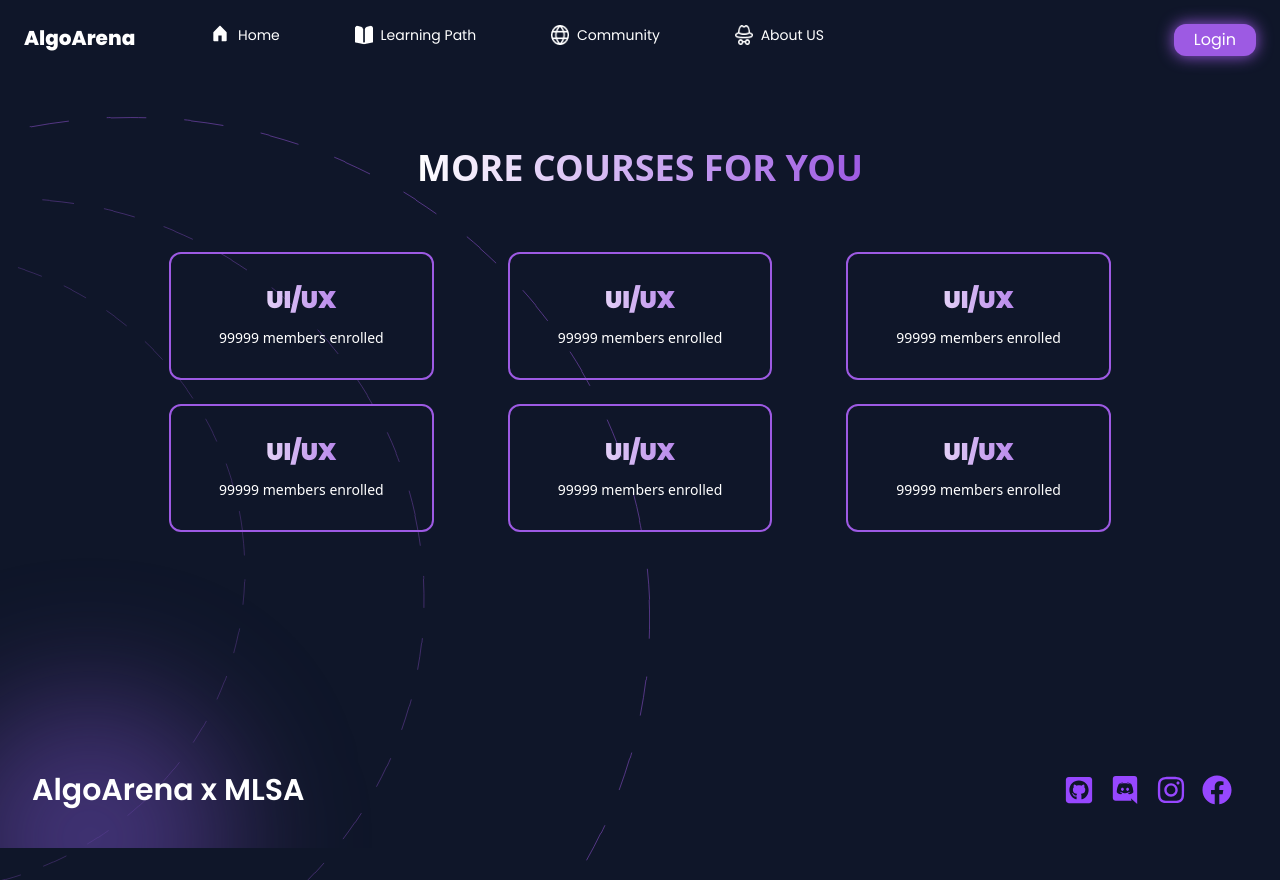
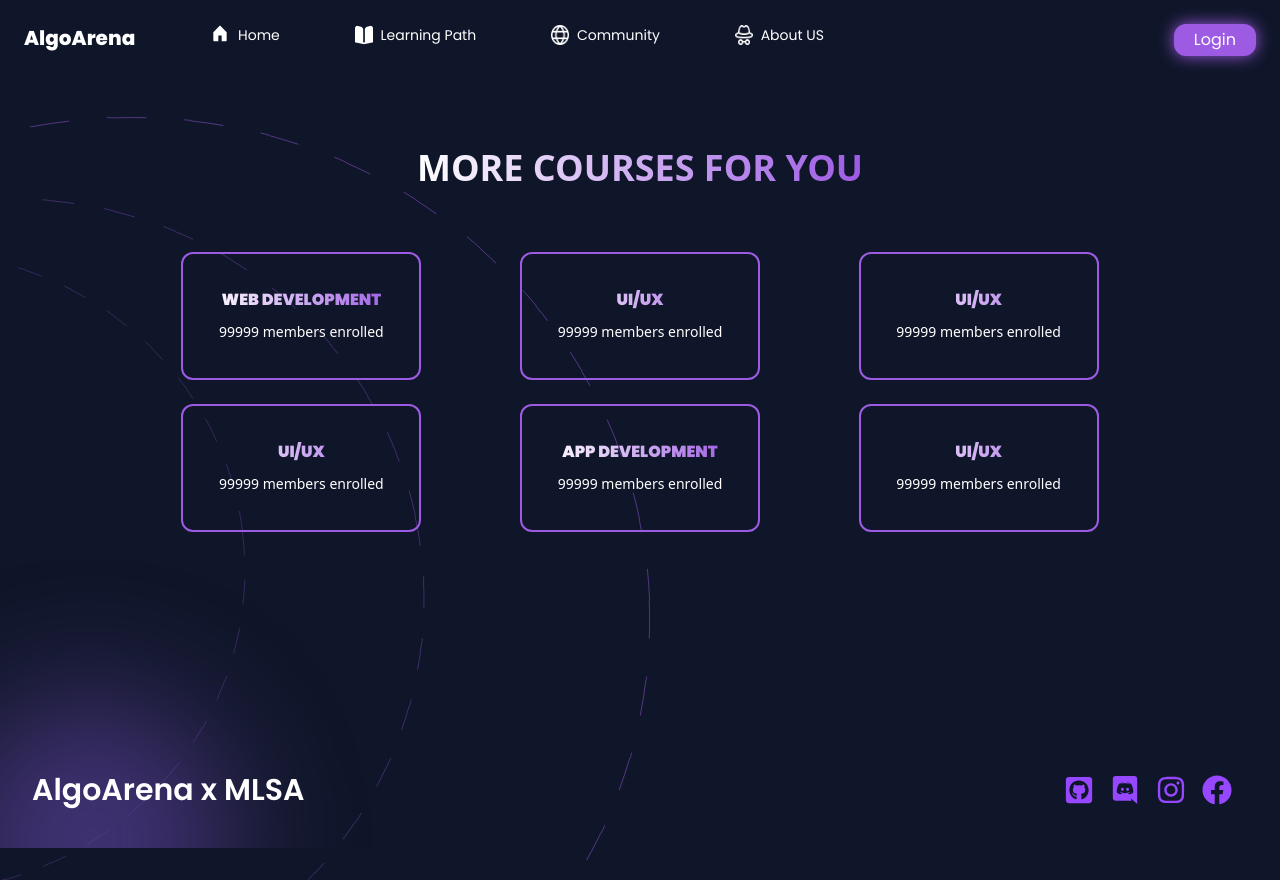
Before and after one commit to MLSAKIIT/AlgoArena, a Next.js app: page /dashboard in a window 1280 px wide. Built offline with nearby package versions, Linux system fonts and the light colour scheme.

Commit message:
added dashboard BG and lower half of the dashboard

```diff
--- a/src/components/dashboard/Dashboard.jsx
+++ b/src/components/dashboard/Dashboard.jsx
@@ -7,7 +7,7 @@ import Title from "../ui/Title";
 import SortCourses from "./SortCourses";
 
 
-export default function Dashboard({username}) {
+export default function Dashboard() {
   return (
 
       <div className="overflow-hidden min-h-screen top-auto flex-auto xl:max-w-full  px-5 lg:max-w-7xl md:max-w-5xl">
@@ -50,17 +50,18 @@ export default function Dashboard({username}) {
         <SortCourses></SortCourses>
 
           <div className=" box-border lg:w-4/5 m-auto sm:auto-cols-max mt-12 gap-6 sm:grid sm:grid-cols-3 lg:px-auto md:px-auto flex sm:overflow-visible  overflow-scroll whitespace-nowrap no-scrollbar py-4 w-11/12 ">
+            <DashCoursesCard title="WEB DEVELOPMENT" members="99999"></DashCoursesCard>
             <DashCoursesCard title="UI/UX" members="99999"></DashCoursesCard>
             <DashCoursesCard title="UI/UX" members="99999"></DashCoursesCard>
             <DashCoursesCard title="UI/UX" members="99999"></DashCoursesCard>
-            <DashCoursesCard title="UI/UX" members="99999"></DashCoursesCard>
-            <DashCoursesCard title="UI/UX" members="99999"></DashCoursesCard>
+            <DashCoursesCard title="APP DEVELOPMENT" members="99999"></DashCoursesCard>
             <DashCoursesCard title="UI/UX" members="99999"></DashCoursesCard>
           </div>
-          <div className="overflow-hidden pt-32 sm:mb-0 mb-5 w-screen min-w-[100vw] max-w-full ">
+
+          <div className="overflow-hidden pt-32 sm:mb-[-25px] mb-5 w-screen min-w-[100vw] max-w-full z-30">
             <Socials></Socials>
           </div>
         </div>
-      </div>
-  );
+      </div>
+  );
 }
--- a/src/components/dashboard/Dashcard.jsx
+++ b/src/components/dashboard/Dashcard.jsx
@@ -2,12 +2,12 @@
 
 export default function DashCoursesCard({ title,members }) {
   return (
-        <div className="box-border lg:min-w-48 md:min-w-32 sm:min-w-20 text-center self-center justify-self-center max-w-max lg:py-8 lg:px-12 sm:py-4 sm:px-5 px-6 py-4 border-[#9d5ae3] rounded-xl border-2 hover:shadow-[0_0_16px_3px_#4a0f87] h-20 md:h-32 cursor-pointer z-30 hover:scale-105 transition-all duration-300 flex flex-col justify-center mx-5 hover:backdrop-blur-sm">
-          <h1 className=" font-black sm:text-2xl bg-gradient-to-r from-white to-[#9d5ae3] bg-clip-text text-transparent">
+        <div className="box-border lg:min-w-60 md:min-w-max sm:min-w-20 text-center self-center justify-self-center max-w-max md:w-48 lg:py-8 lg:px-6 sm:py-4 sm:px-3 px-2 py-4 border-[#9d5ae3] rounded-xl border-2 hover:shadow-[0_0_16px_3px_#4a0f87] h-20 md:h-32 cursor-pointer z-30 hover:scale-105 transition-all duration-300 flex flex-col justify-center mx-5 hover:backdrop-blur-sm">
+          <h2 className=" font-black md:text-[1rem] sm:text-sm text-base bg-gradient-to-r from-white to-[#9d5ae3] bg-clip-text text-transparent">
             {title}
-          </h1>
+          </h2>
 
-          <p className="text-white sm:mt-3  font-sans font-extralight sm:text-xs md:text-sm text-xs">
+          <p className="text-white sm:mt-3 font-sans font-extralight sm:text-xs md:text-sm text-xs">
             {members} members enrolled
           </p>
         </div>
--- a/src/components/dashboard/SortBox.jsx
+++ b/src/components/dashboard/SortBox.jsx
@@ -1,8 +1,7 @@
-
 export default function SortBox({CourseName}) {
   return (
     <div className="text-white text-center font-light font-mono mx-2 z-30 text-xs border-[1px] px-2 py-1 rounded-3xl border-[#9d5ae3] ">
       {CourseName}
-    </div>
-  )
+    </div>
+  )
 }
--- a/src/components/dashboard/SortCourses.jsx
+++ b/src/components/dashboard/SortCourses.jsx
@@ -17,6 +17,6 @@ export default function SortCourses() {
                 )
               })}
             </div>
-          </div>
-  )
+          </div>
+  )
 }
```
